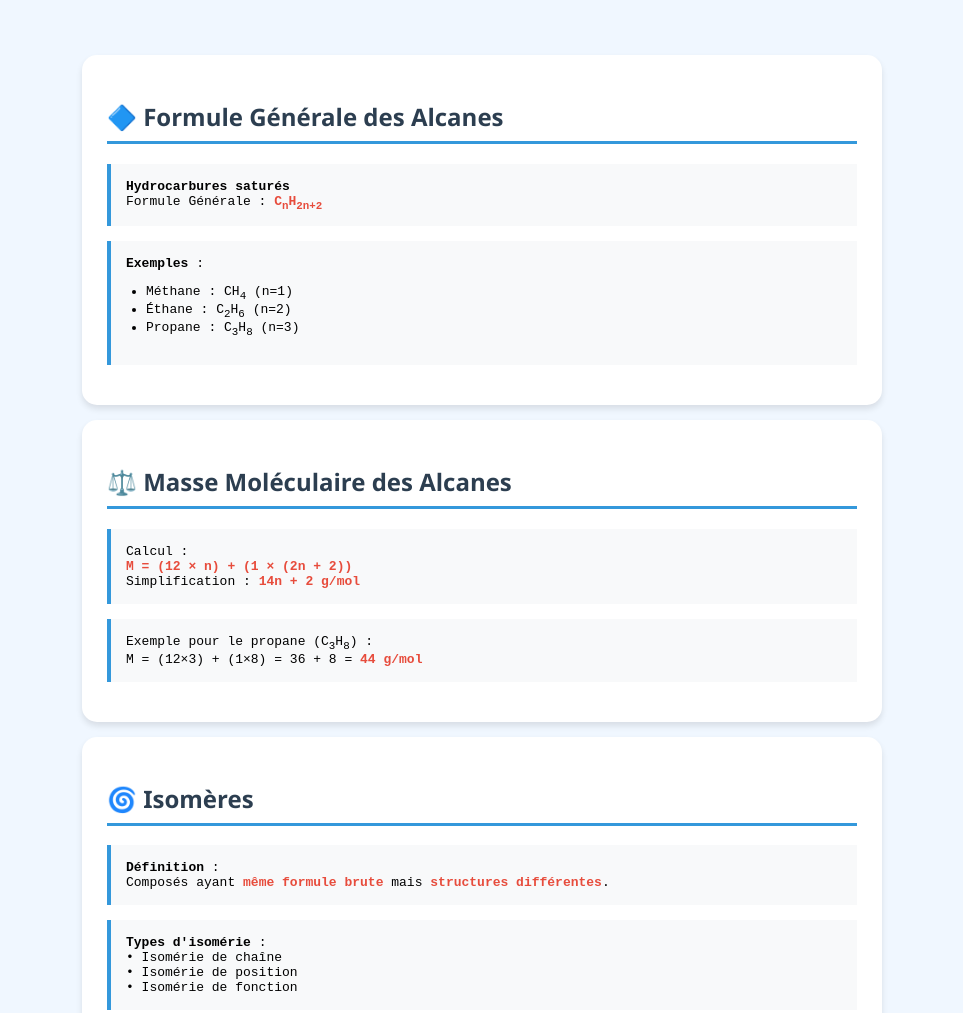
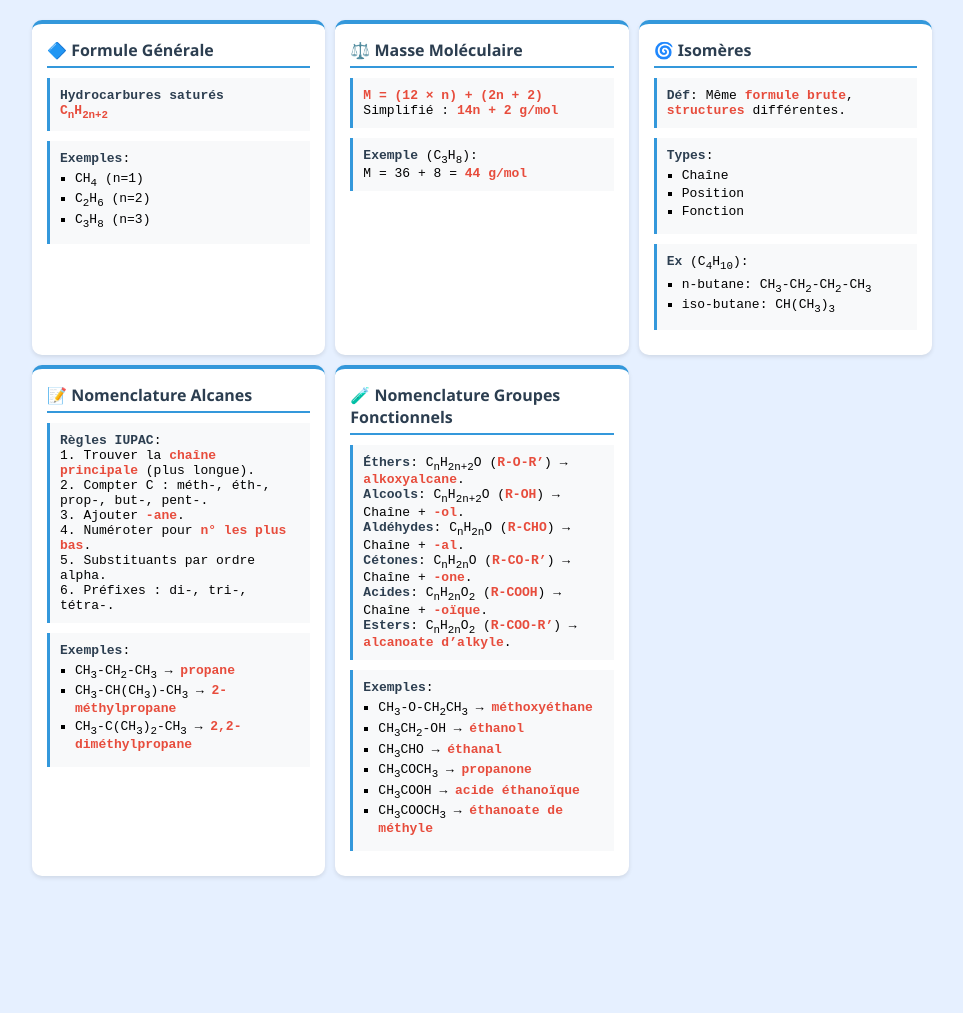
Before and after one commit to Ln2be/workspace, a plain HTML site: page physics-highschool/6D/6drc.html in a window 1280 px wide. Shown: the top 1013 px of the page, without its empty margins (158-1121 px from the left). After the commit the page ends 896 px from the top, so only its background shows below. Drawn offline with Linux system fonts and the light colour scheme.

Commit message:
resume physique et chimie updated with height pictures and nomenclature

```diff
--- a/physics-highschool/6D/6drc.html
+++ b/physics-highschool/6D/6drc.html
@@ -6,32 +6,42 @@
     <style>
       body {
         font-family: "Segoe UI", sans-serif;
-        max-width: 800px;
-        margin: 20px auto;
-        padding: 20px;
-        background: #f0f7ff;
+        max-width: 900px;
+        margin: 10px auto;
+        padding: 10px;
+        background: #e6f0ff;
+        font-size: 14px;
+      }
+
+      .cheatsheet {
+        display: grid;
+        grid-template-columns: repeat(auto-fit, minmax(250px, 1fr));
+        gap: 10px;
       }
 
       .card {
-        background: white;
-        border-radius: 15px;
-        padding: 25px;
-        margin: 15px 0;
-        box-shadow: 0 4px 6px rgba(0, 0, 0, 0.1);
+        background: #fff;
+        border-radius: 10px;
+        padding: 15px;
+        box-shadow: 0 2px 4px rgba(0, 0, 0, 0.1);
+        border-top: 4px solid #3498db;
       }
 
       h2 {
         color: #2c3e50;
-        border-bottom: 3px solid #3498db;
-        padding-bottom: 8px;
+        font-size: 16px;
+        margin: 0 0 10px;
+        padding-bottom: 5px;
+        border-bottom: 2px solid #3498db;
       }
 
       .formula {
         background: #f8f9fa;
-        padding: 15px;
-        border-left: 4px solid #3498db;
-        margin: 15px 0;
+        padding: 10px;
+        border-left: 3px solid #3498db;
+        margin: 10px 0;
         font-family: monospace;
+        font-size: 13px;
       }
 
       .key-term {
@@ -40,71 +50,161 @@
       }
 
       ul {
-        padding-left: 20px;
+        padding-left: 15px;
+        margin: 5px 0;
+        list-style-type: square;
+      }
+
+      li {
+        margin: 3px 0;
+      }
+
+      strong {
+        color: #2c3e50;
       }
     </style>
   </head>
   <body>
+    <div class="cheatsheet">
       <div class="card">
-      <h2>🔷 Formule Générale des Alcanes</h2>
-
+        <h2>🔷 Formule Générale</h2>
         <div class="formula">
           <strong>Hydrocarbures saturés</strong><br />
-        Formule Générale :
           <span class="key-term">C<sub>n</sub>H<sub>2n+2</sub></span>
         </div>
-
         <div class="formula">
-        <strong>Exemples</strong> :
+          <strong>Exemples</strong>:<br />
           <ul>
-          <li>Méthane : CH<sub>4</sub> (n=1)</li>
-          <li>Éthane : C<sub>2</sub>H<sub>6</sub> (n=2)</li>
-          <li>Propane : C<sub>3</sub>H<sub>8</sub> (n=3)</li>
+            <li>CH<sub>4</sub> (n=1)</li>
+            <li>C<sub>2</sub>H<sub>6</sub> (n=2)</li>
+            <li>C<sub>3</sub>H<sub>8</sub> (n=3)</li>
           </ul>
         </div>
       </div>
 
       <div class="card">
-      <h2>⚖️ Masse Moléculaire des Alcanes</h2>
-
+        <h2>⚖️ Masse Moléculaire</h2>
         <div class="formula">
-        Calcul : <br />
-        <span class="key-term">M = (12 × n) + (1 × (2n + 2))</span><br />
-        Simplification : <span class="key-term">14n + 2 g/mol</span>
+          <span class="key-term">M = (12 × n) + (2n + 2)</span><br />
+          Simplifié : <span class="key-term">14n + 2 g/mol</span>
         </div>
-
         <div class="formula">
-        Exemple pour le propane (C<sub>3</sub>H<sub>8</sub>) :<br />
-        M = (12×3) + (1×8) = 36 + 8 = <span class="key-term">44 g/mol</span>
+          <strong>Exemple</strong> (C<sub>3</sub>H<sub>8</sub>):<br />
+          M = 36 + 8 = <span class="key-term">44 g/mol</span>
         </div>
       </div>
 
       <div class="card">
         <h2>🌀 Isomères</h2>
-
         <div class="formula">
-        <strong>Définition</strong> :<br />
-        Composés ayant <span class="key-term">même formule brute</span> mais
-        <span class="key-term">structures différentes</span>.
+          <strong>Déf</strong>: Même
+          <span class="key-term">formule brute</span>,
+          <span class="key-term">structures</span> différentes.
         </div>
-
         <div class="formula">
-        <strong>Types d'isomérie</strong> :<br />
-        • Isomérie de chaîne<br />
-        • Isomérie de position<br />
-        • Isomérie de fonction
+          <strong>Types</strong>:<br />
+          <ul>
+            <li>Chaîne</li>
+            <li>Position</li>
+            <li>Fonction</li>
+          </ul>
         </div>
-
         <div class="formula">
-        <strong>Exemple avec C<sub>4</sub>H<sub>10</sub></strong> :<br />
+          <strong>Ex</strong> (C<sub>4</sub>H<sub>10</sub>):<br />
           <ul>
             <li>
-            n-butane : CH<sub>3</sub>-CH<sub>2</sub>-CH<sub>2</sub>-CH<sub
+              n-butane: CH<sub>3</sub>-CH<sub>2</sub>-CH<sub>2</sub>-CH<sub
                 >3</sub
               >
             </li>
-          <li>iso-butane : CH(CH<sub>3</sub>)<sub>3</sub></li>
+            <li>iso-butane: CH(CH<sub>3</sub>)<sub>3</sub></li>
           </ul>
+        </div>
+      </div>
+
+      <div class="card">
+        <h2>📝 Nomenclature Alcanes</h2>
+        <div class="formula">
+          <strong>Règles IUPAC</strong>:<br />
+          1. Trouver la <span class="key-term">chaîne principale</span> (plus
+          longue).<br />
+          2. Compter C : méth-, éth-, prop-, but-, pent-.<br />
+          3. Ajouter <span class="key-term">-ane</span>.<br />
+          4. Numéroter pour <span class="key-term">n° les plus bas</span>.<br />
+          5. Substituants par ordre alpha.<br />
+          6. Préfixes : di-, tri-, tétra-.
+        </div>
+        <div class="formula">
+          <strong>Exemples</strong>:<br />
+          <ul>
+            <li>
+              CH<sub>3</sub>-CH<sub>2</sub>-CH<sub>3</sub> →
+              <span class="key-term">propane</span>
+            </li>
+            <li>
+              CH<sub>3</sub>-CH(CH<sub>3</sub>)-CH<sub>3</sub> →
+              <span class="key-term">2-méthylpropane</span>
+            </li>
+            <li>
+              CH<sub>3</sub>-C(CH<sub>3</sub>)<sub>2</sub>-CH<sub>3</sub> →
+              <span class="key-term">2,2-diméthylpropane</span>
+            </li>
+          </ul>
+        </div>
+      </div>
+
+      <div class="card">
+        <h2>🧪 Nomenclature Groupes Fonctionnels</h2>
+        <div class="formula">
+          <strong>Éthers</strong>: C<sub>n</sub>H<sub>2n+2</sub>O (<span
+            class="key-term"
+            >R-O-R’</span
+          >) → <span class="key-term">alkoxyalcane</span>.<br />
+          <strong>Alcools</strong>: C<sub>n</sub>H<sub>2n+2</sub>O (<span
+            class="key-term"
+            >R-OH</span
+          >) → Chaîne + <span class="key-term">-ol</span>.<br />
+          <strong>Aldéhydes</strong>: C<sub>n</sub>H<sub>2n</sub>O (<span
+            class="key-term"
+            >R-CHO</span
+          >) → Chaîne + <span class="key-term">-al</span>.<br />
+          <strong>Cétones</strong>: C<sub>n</sub>H<sub>2n</sub>O (<span
+            class="key-term"
+            >R-CO-R’</span
+          >) → Chaîne + <span class="key-term">-one</span>.<br />
+          <strong>Acides</strong>: C<sub>n</sub>H<sub>2n</sub>O<sub>2</sub>
+          (<span class="key-term">R-COOH</span>) → Chaîne +
+          <span class="key-term">-oïque</span>.<br />
+          <strong>Esters</strong>: C<sub>n</sub>H<sub>2n</sub>O<sub>2</sub>
+          (<span class="key-term">R-COO-R’</span>) →
+          <span class="key-term">alcanoate d’alkyle</span>.
+        </div>
+        <div class="formula">
+          <strong>Exemples</strong>:<br />
+          <ul>
+            <li>
+              CH<sub>3</sub>-O-CH<sub>2</sub>CH<sub>3</sub> →
+              <span class="key-term">méthoxyéthane</span>
+            </li>
+            <li>
+              CH<sub>3</sub>CH<sub>2</sub>-OH →
+              <span class="key-term">éthanol</span>
+            </li>
+            <li>CH<sub>3</sub>CHO → <span class="key-term">éthanal</span></li>
+            <li>
+              CH<sub>3</sub>COCH<sub>3</sub> →
+              <span class="key-term">propanone</span>
+            </li>
+            <li>
+              CH<sub>3</sub>COOH →
+              <span class="key-term">acide éthanoïque</span>
+            </li>
+            <li>
+              CH<sub>3</sub>COOCH<sub>3</sub> →
+              <span class="key-term">éthanoate de méthyle</span>
+            </li>
+          </ul>
+        </div>
       </div>
     </div>
   </body>
```
Lines whose indentation alone changed are shown as unchanged.
